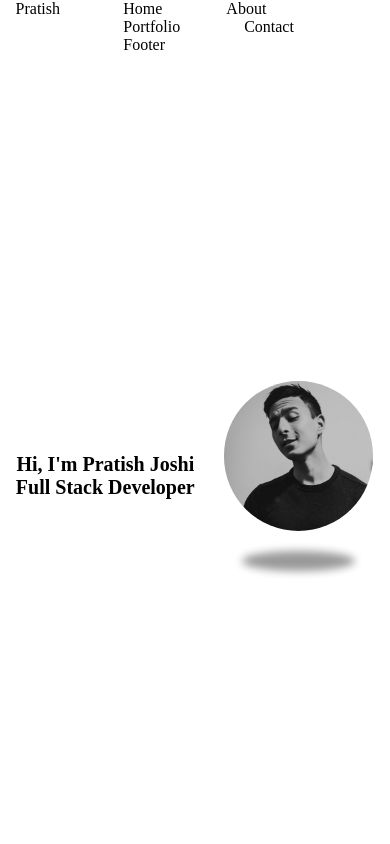
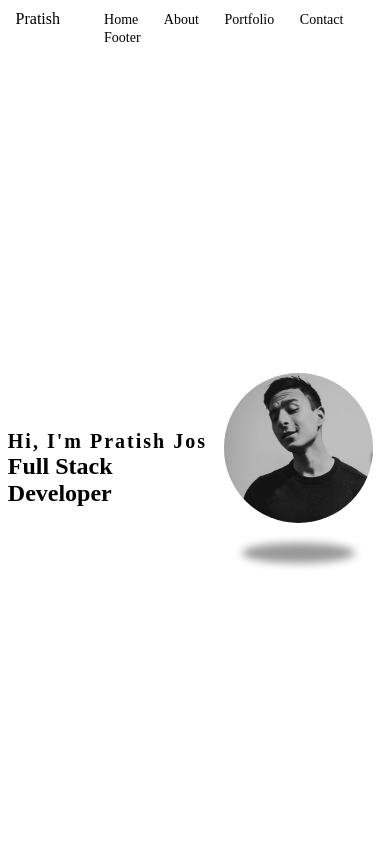
Before and after one commit to AcExPratish/react-portfolio, a React (Create React App) app: page / in a window 390 px wide. Shown: the top 844 px of the page. Built offline with nearby package versions, Linux system fonts and the light colour scheme.

Commit message:
Improvement: Header component and home component added

```diff
--- a/src/modules/home/Home.js
+++ b/src/modules/home/Home.js
@@ -28,7 +28,7 @@
         <div className="grid-layout">
           <div className="left-container">
             <h1>Hi, I'm Pratish Joshi</h1>
-            <h1>Full Stack Developer</h1>
+            <h2>Full Stack Developer</h2>
           </div>
           <div className="right-container">
             <img src="./assets/portfolio.jpg" alt="portfolio image" />
--- a/src/modules/home/home.scss
+++ b/src/modules/home/home.scss
@@ -1,4 +1,5 @@
 #home-section {
+  margin-top: 10px;
   margin-bottom: 20px;
 }
 
@@ -23,10 +24,10 @@
   transition: ease-in 0.2s;
 }
 
-a:hover{
-    color: black;
-    font-size: 24px;
-    transition: ease-in 0.2s;
+a:hover {
+  color: black;
+  font-size: 24px;
+  transition: ease-in 0.2s;
 }
 
 li {
@@ -49,6 +50,16 @@
   justify-content: center;
   margin-left: 4%;
   background-color: white;
+}
+
+.left-container > h1 {
+  margin: 0 auto;
+  text-align: center;
+  overflow: hidden;
+  border-right: 0.15em solid orange;
+  white-space: nowrap;
+  letter-spacing: 0.1em;
+  animation: typing 3.5s steps(40, end), blink-caret 0.75s step-end infinite;
 }
 
 .right-container {
@@ -76,3 +87,30 @@
   opacity: 0.4;
   filter: blur(4px);
 }
+
+@keyframes typing {
+  from {
+    width: 0;
+  }
+  to {
+    width: 100%;
+  }
+}
+
+@keyframes blink-caret {
+  from,
+  to {
+    border-color: transparent;
+  }
+  50% {
+    border-color: orange;
+  }
+}
+
+@media only screen and (max-width: 972px) {
+  li {
+    padding: 0 0.8rem;
+    font-size: 14px;
+    display: inline-block;
+  }
+}
```
